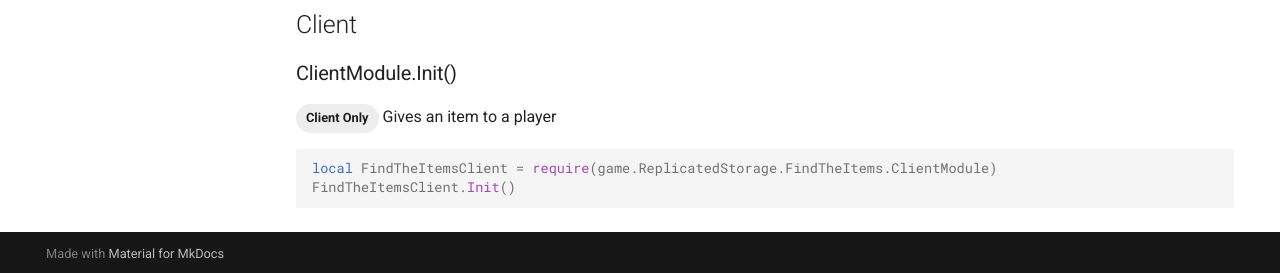
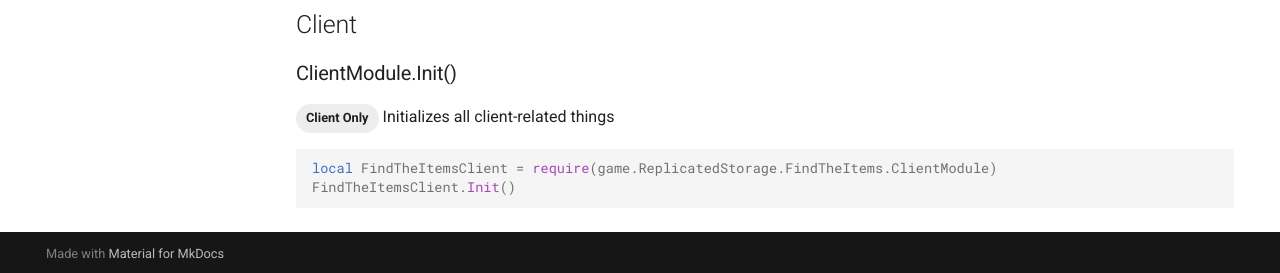
Before and after one commit to meteorbee/FindTheItems, an MkDocs documentation site: the page built from docs/APIReference.md, in a window 1280 px wide and 1195 px high. Shown: the part 919-1192 px from the top of the window. Built offline with MkDocs 1.6.1 and Material for MkDocs 9.7.7, drawn with Linux system fonts in a browser that asks for light colours; comment, search, counter and statistics services are not loaded.

Commit message:
Update APIReference.md

````diff
--- a/docs/APIReference.md
+++ b/docs/APIReference.md
@@ -33,7 +33,7 @@ FindTheItems:GiveItem(game.Players.ImTembee2, require(game.ReplicatedStorage.Ite
 ## Client
 ### ClientModule.Init()
 <span class="md-tag md-tag--secondary">Client Only</span>
-Gives an item to a player
+Initializes all client-related things
 ```luau
 local FindTheItemsClient = require(game.ReplicatedStorage.FindTheItems.ClientModule)
 FindTheItemsClient.Init()
````
